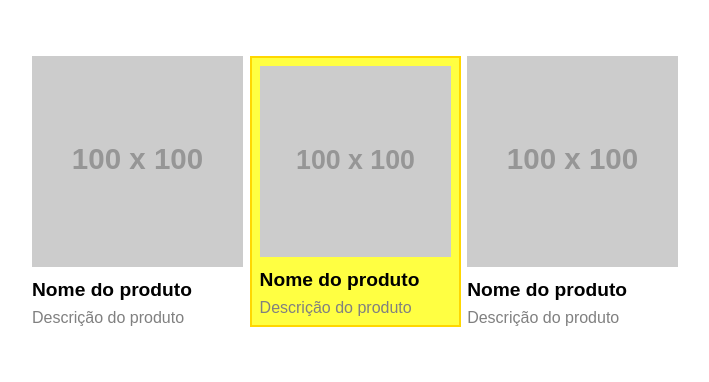
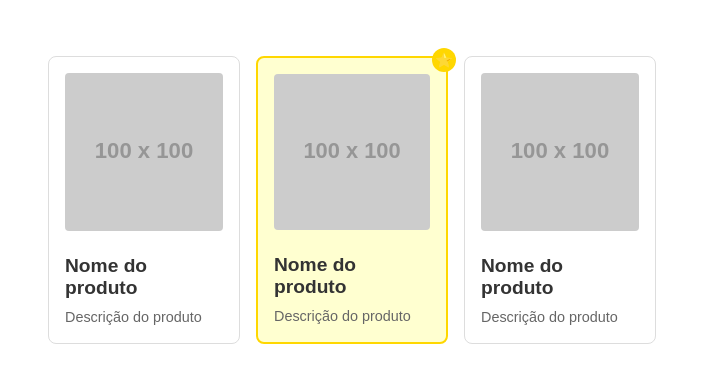
Before and after one commit to Peobadaro/boas_praticas_css-pedro, a plain HTML site: page index.html in a window 1280 px wide. Shown: the whole page, without its empty margins (288-997 px from the left). Drawn offline with Linux system fonts and the light colour scheme; placeholder pictures from the web are drawn by us.

Commit message:
Enhance HTML semantics and CSS styling

```diff
--- a/index.html
+++ b/index.html
@@ -8,28 +8,28 @@
     <link rel="stylesheet" href="main.css">
 </head>
 <body>
-    <div class="products">
-        <div class="products__item">
-            <img class="products__image" src="https://via.placeholder.com/100x100">
-            <h4 class="products__title">Nome do produto</h4>
+    <main class="products">
+        <article class="products__item">
+            <img class="products__image" src="https://via.placeholder.com/100x100" alt="Imagem do produto">
+            <h2 class="products__title">Nome do produto</h2>
             <p class="products__description">
                 Descrição do produto
             </p>
-        </div>
-        <div class="products__item products__item--highlight">
-            <img class="products__image" src="https://via.placeholder.com/100x100">
-            <h4 class="products__title">Nome do produto</h4>
+        </article>
+        <article class="products__item products__item--highlight">
+            <img class="products__image" src="https://via.placeholder.com/100x100" alt="Imagem do produto em destaque">
+            <h2 class="products__title">Nome do produto</h2>
             <p class="products__description">
                 Descrição do produto
             </p>
-        </div>
-        <div class="products__item">
-            <img class="products__image" src="https://via.placeholder.com/100x100">
-            <h4 class="products__title">Nome do produto</h4>
+        </article>
+        <article class="products__item">
+            <img class="products__image" src="https://via.placeholder.com/100x100" alt="Imagem do produto">
+            <h2 class="products__title">Nome do produto</h2>
             <p class="products__description">
                 Descrição do produto
             </p>
-        </div>
-    </div>
+        </article>
+    </main>
 </body>
 </html>
--- a/main.css
+++ b/main.css
@@ -2,6 +2,7 @@
     margin: 0;
     padding: 0;
     font-family: sans-serif;
+    box-sizing: border-box;
 }
 
 .products {
@@ -9,29 +10,59 @@
     width: 100%;
     margin: 56px auto;
     display: grid;
-    grid-template-columns: 33% 33% 33%;
-    grid-column-gap: 1%;
+    grid-template-columns: repeat(3, 1fr);
+    gap: 16px;
+    padding: 0 16px;
 }
 
 .products__item {
-    /* Base styles for product items */
+    border: 1px solid #ddd;
+    border-radius: 8px;
+    padding: 16px;
+    transition: transform 0.3s ease;
+}
+
+.products__item:hover {
+    transform: translateY(-5px);
+    box-shadow: 0 5px 15px rgba(0,0,0,0.1);
 }
 
 .products__image {
     width: 100%;
+    border-radius: 4px;
+    margin-bottom: 12px;
 }
 
 .products__title {
     font-size: 1.2em;
     margin: 8px 0;
+    color: #333;
 }
 
 .products__description {
-    color: gray;
+    color: #666;
+    line-height: 1.4;
+    font-size: 0.9em;
 }
 
 .products__item--highlight {
     border: 2px solid gold;
-    padding: 8px;
-    background-color: #ffff42;
+    padding: 16px;
+    background-color: #ffffd0;
+    position: relative;
 }
+
+.products__item--highlight::before {
+    content: "⭐";
+    position: absolute;
+    top: -10px;
+    right: -10px;
+    background: gold;
+    border-radius: 50%;
+    width: 24px;
+    height: 24px;
+    display: flex;
+    align-items: center;
+    justify-content: center;
+    font-size: 14px;
+}
```
